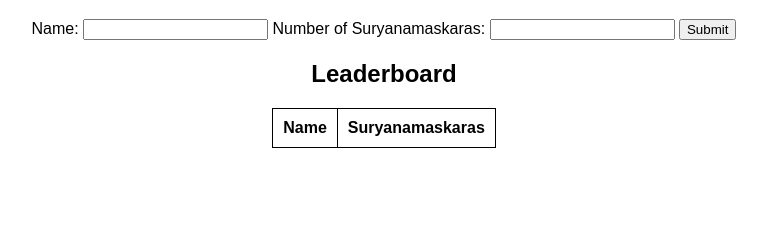
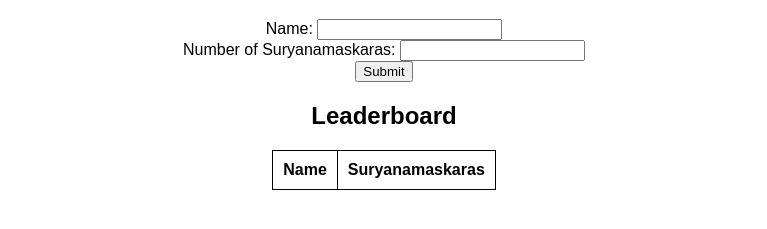
Before and after one commit to mandar1732/suryanamaskara-tracker, a plain HTML site: page index.html in a window 1280 px wide. Shown: the part 61-290 px from the top of the page, without its empty margins (256-1023 px from the left). Drawn offline with Linux system fonts and the light colour scheme.

Commit message:
Update index.html

```diff
--- a/index.html
+++ b/index.html
@@ -7,12 +7,17 @@
     <link rel="stylesheet" href="styles.css">
 </head>
 <body>
+    <div class="container">
         <h1>Suryanamaskara Tracker</h1>
         <form id="entryForm">
+            <div class="input-group">
                 <label for="name">Name:</label>
                 <input type="text" id="name" name="name" required>
+            </div>
+            <div class="input-group">
                 <label for="count">Number of Suryanamaskaras:</label>
                 <input type="number" id="count" name="count" required>
+            </div>
             <button type="submit">Submit</button>
         </form>
         <h2>Leaderboard</h2>
@@ -27,6 +32,7 @@
                 <!-- Leaderboard entries will be appended here by JavaScript -->
             </tbody>
         </table>
+    </div>
     <script src="script.js"></script>
 </body>
 </html>
```
Lines whose indentation alone changed are shown as unchanged.
